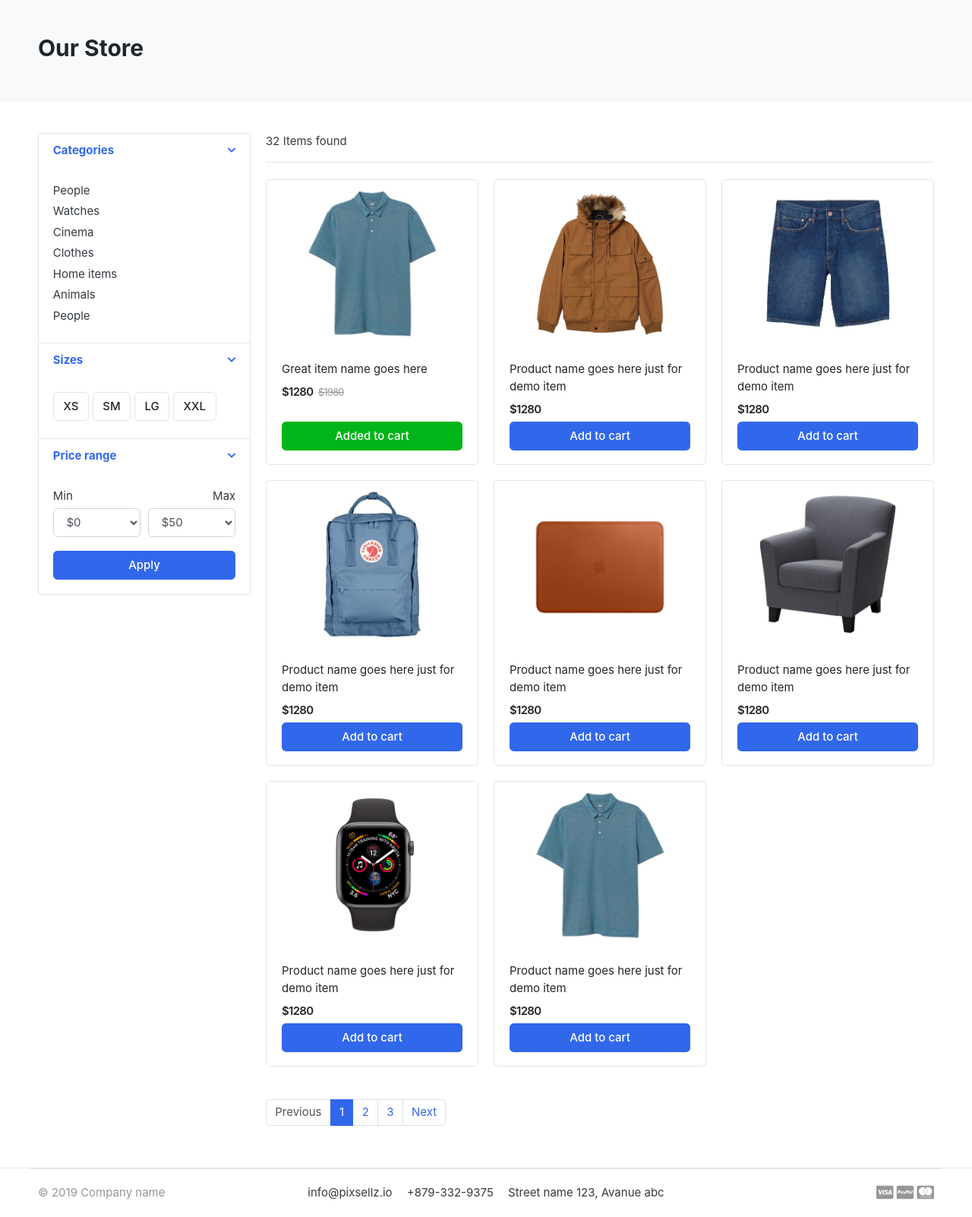
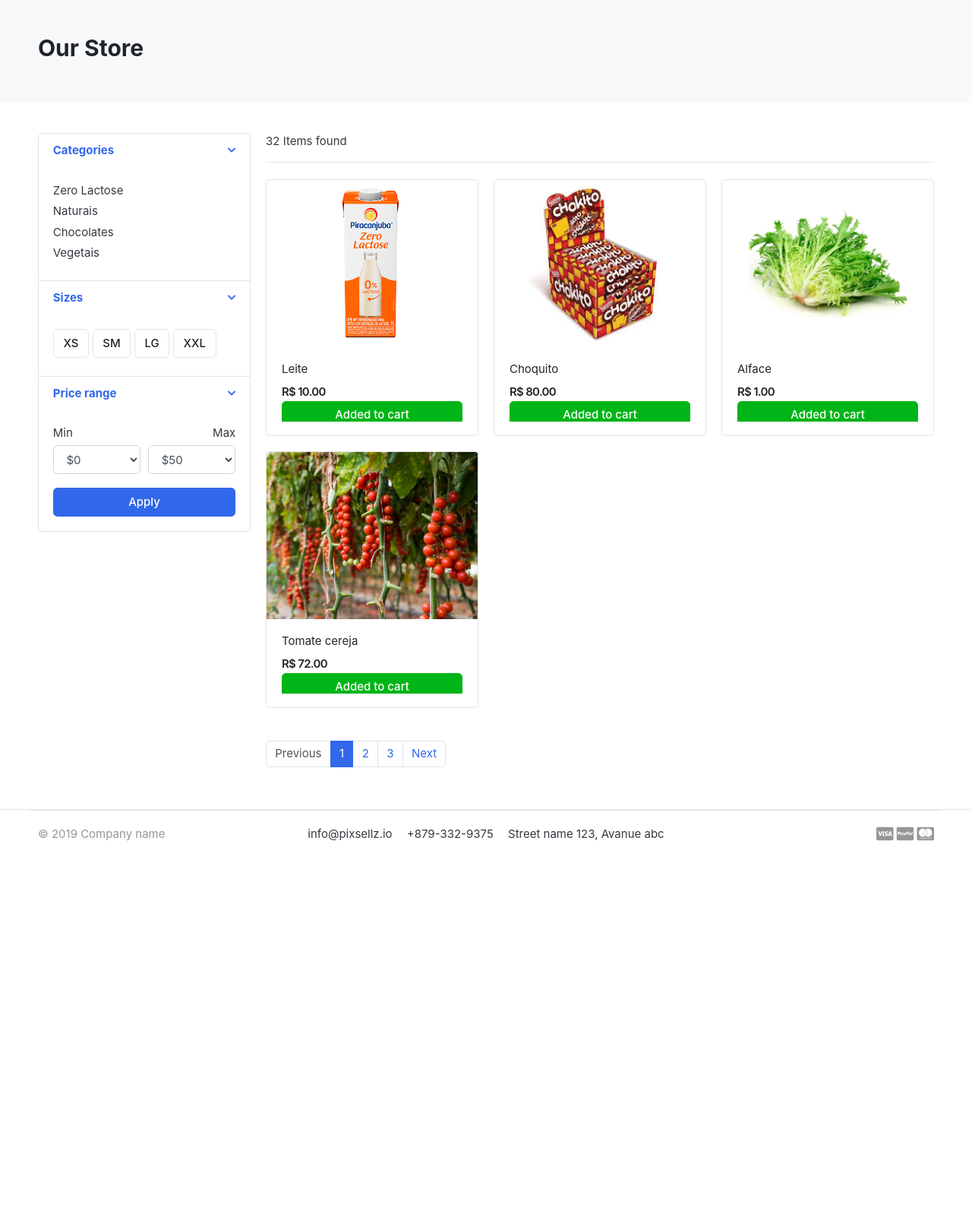
Before and after one commit to Rafuel05/lp3, a Django app: page /loja/ in a window 1280 px wide. Shown: the part 119-1721 px from the top of the page at 76% size. After the commit the page ends 1226 px from the top, so only its background shows below. Run offline with Django 5.2, Linux system fonts and the light colour scheme; data comes from the database, SQL or seed files in the repository; both versions use the stored data as it was after the commit; some libraries are stand-ins or nearby versions; some web fonts are replaced.

Commit message:
aula 16/04/2025

```diff
--- a/produtos/models.py
+++ b/produtos/models.py
@@ -4,7 +4,7 @@ from categoria.models import Categoria
 
 # Create your models here.
 class Produto(models.Model):
-    categoria = models.ForeignKey(Categoria, on_delete=models.CASCADE)
+    categoria = models.ForeignKey(Categoria, on_delete=models.CASCADE, null =True)
     produto_nome = models.CharField(max_length=200, unique=True)
     slug = models.SlugField(max_length=210, unique=True)
     descricao = models.TextField(max_length=300)
@@ -13,4 +13,4 @@ class Produto(models.Model):
     estoque = models.IntegerField()
     esta_disponivel = models.BooleanField(default=True)
     modificado_em= models.DateTimeField(auto_now=True)
-    criado_em= models.DateTimeField(auto_now_add=True)
+    criado_em= models.DateTimeField(auto_now_add=True, null=True)
--- a/templates/loja/loja.html
+++ b/templates/loja/loja.html
@@ -29,13 +29,10 @@
                 <div class="card-body">
 
                     <ul class="list-menu">
-                    <li><a href="#">People  </a></li>
-                    <li><a href="#">Watches </a></li>
-                    <li><a href="#">Cinema  </a></li>
-                    <li><a href="#">Clothes  </a></li>
-                    <li><a href="#">Home items </a></li>
-                    <li><a href="#">Animals</a></li>
-                    <li><a href="#">People </a></li>
+
+                    {% for cat in opcoes %}
+                    <li><a  href="#">{{cat.categoria_nome}} </a></li>
+                    {% endfor %}
                     </ul>
 
                 </div> <!-- card-body.// -->
@@ -128,151 +125,27 @@
     </header><!-- sect-heading -->
 
     <div class="row">
+        {% for prod in produtos %}
         <div class="col-md-4">
             <figure class="card card-product-grid">
                 <div class="img-wrap">
 
-                    <img src="images/items/1.jpg">
+                    <img src="{{ prod.imagens.url}}"> </a>
 
                 </div> <!-- img-wrap.// -->
                 <figcaption class="info-wrap">
                     <div class="fix-height">
-                        <a href="./product-detail.html" class="title">Great item name goes here</a>
+                        <a href="./product-detail.html" class="title">{{prod.produto_nome}}</a>
                         <div class="price-wrap mt-2">
-                            <span class="price">$1280</span>
-                            <del class="price-old">$1980</del>
+                            <div class="price mt-1">R$ {{prod.preco}}
                         </div> <!-- price-wrap.// -->
                     </div>
                     <a href="#" class="btn btn-block btn-success">Added to cart </a>
                 </figcaption>
             </figure>
-        </div> <!-- col.// -->
-
-        <div class="col-md-4">
-            <figure class="card card-product-grid">
-                <div class="img-wrap">
-                    <img src="images/items/2.jpg">
-
-                </div> <!-- img-wrap.// -->
-                <figcaption class="info-wrap">
-                    <div class="fix-height">
-                        <a href="./product-detail.html" class="title">Product name goes here just for demo item</a>
-                        <div class="price-wrap mt-2">
-                            <span class="price">$1280</span>
-                        </div> <!-- price-wrap.// -->
-                    </div>
-                    <a href="#" class="btn btn-block btn-primary">Add to cart </a>
-                </figcaption>
-            </figure>
-        </div> <!-- col.// -->
-
-        <div class="col-md-4">
-            <figure class="card card-product-grid">
-                <div class="img-wrap">
-                    <img src="images/items/3.jpg">
-
-                </div> <!-- img-wrap.// -->
-                <figcaption class="info-wrap">
-                    <div class="fix-height">
-                        <a href="./product-detail.html" class="title">Product name goes here just for demo item</a>
-                        <div class="price-wrap mt-2">
-                            <span class="price">$1280</span>
-                        </div> <!-- price-wrap.// -->
-                    </div>
-                    <a href="#" class="btn btn-block btn-primary">Add to cart </a>
-                </figcaption>
-            </figure>
-        </div> <!-- col.// -->
-
-        <div class="col-md-4">
-            <figure class="card card-product-grid">
-                <div class="img-wrap">
-                    <img src="images/items/4.jpg">
-
-                </div> <!-- img-wrap.// -->
-                <figcaption class="info-wrap">
-                    <div class="fix-height">
-                        <a href="./product-detail.html" class="title">Product name goes here just for demo item</a>
-                        <div class="price-wrap mt-2">
-                            <span class="price">$1280</span>
-                        </div> <!-- price-wrap.// -->
-                    </div>
-                    <a href="#" class="btn btn-block btn-primary">Add to cart </a>
-                </figcaption>
-            </figure>
-        </div> <!-- col.// -->
-
-        <div class="col-md-4">
-            <figure class="card card-product-grid">
-                <div class="img-wrap">
-                    <img src="images/items/5.jpg">
-
-                </div> <!-- img-wrap.// -->
-                <figcaption class="info-wrap">
-                    <div class="fix-height">
-                        <a href="./product-detail.html" class="title">Product name goes here just for demo item</a>
-                        <div class="price-wrap mt-2">
-                            <span class="price">$1280</span>
-                        </div> <!-- price-wrap.// -->
-                    </div>
-                    <a href="#" class="btn btn-block btn-primary">Add to cart </a>
-                </figcaption>
-            </figure>
-        </div> <!-- col.// -->
-
-        <div class="col-md-4">
-            <figure class="card card-product-grid">
-                <div class="img-wrap">
-                    <img src="images/items/6.jpg">
-
-                </div> <!-- img-wrap.// -->
-                <figcaption class="info-wrap">
-                    <div class="fix-height">
-                        <a href="./product-detail.html" class="title">Product name goes here just for demo item</a>
-                        <div class="price-wrap mt-2">
-                            <span class="price">$1280</span>
-                        </div> <!-- price-wrap.// -->
-                    </div>
-                    <a href="#" class="btn btn-block btn-primary">Add to cart </a>
-                </figcaption>
-            </figure>
-        </div> <!-- col.// -->
-
-        <div class="col-md-4">
-            <figure class="card card-product-grid">
-                <div class="img-wrap">
-                    <img src="images/items/7.jpg">
-
-                </div> <!-- img-wrap.// -->
-                <figcaption class="info-wrap">
-                    <div class="fix-height">
-                        <a href="./product-detail.html" class="title">Product name goes here just for demo item</a>
-                        <div class="price-wrap mt-2">
-                            <span class="price">$1280</span>
-                        </div> <!-- price-wrap.// -->
-                    </div>
-                    <a href="#" class="btn btn-block btn-primary">Add to cart </a>
-                </figcaption>
-            </figure>
-        </div> <!-- col.// -->
-
-        <div class="col-md-4">
-            <figure class="card card-product-grid">
-                <div class="img-wrap">
-                    <img src="images/items/1.jpg">
-
-                </div> <!-- img-wrap.// -->
-                <figcaption class="info-wrap">
-                    <div class="fix-height">
-                        <a href="./product-detail.html" class="title">Product name goes here just for demo item</a>
-                        <div class="price-wrap mt-2">
-                            <span class="price">$1280</span>
-                        </div> <!-- price-wrap.// -->
-                    </div>
-                    <a href="#" class="btn btn-block btn-primary">Add to cart </a>
-                </figcaption>
-            </figure>
-        </div> <!-- col.// -->
+        </div>
+        {% endfor %}
+            <!-- col.// -->
     </div> <!-- row end.// -->
 
 
```
Also changed, not shown: db.sqlite3, produtos/migrations/0002_produto_criado_em_alter_produto_categoria_and_more.py (added).
